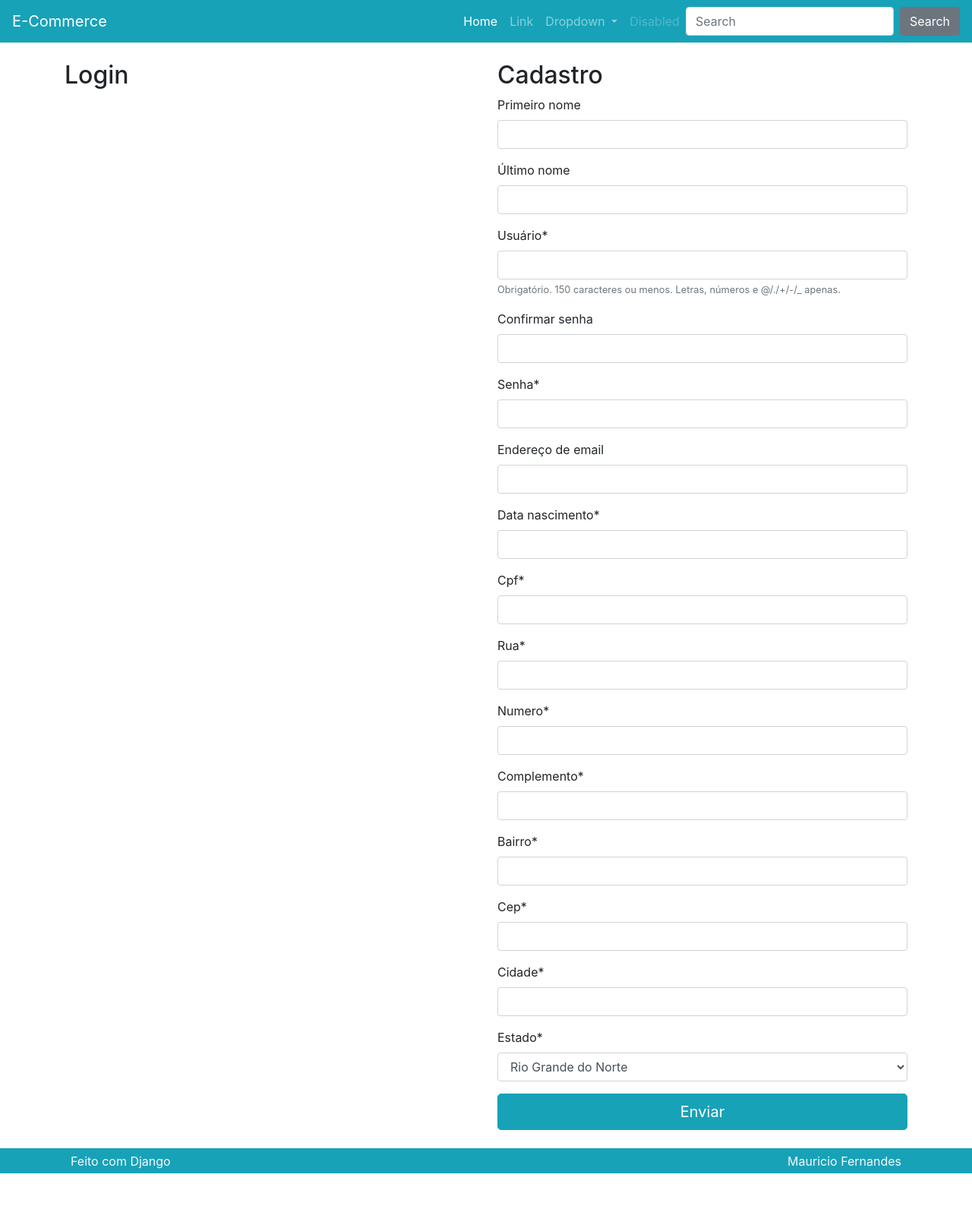
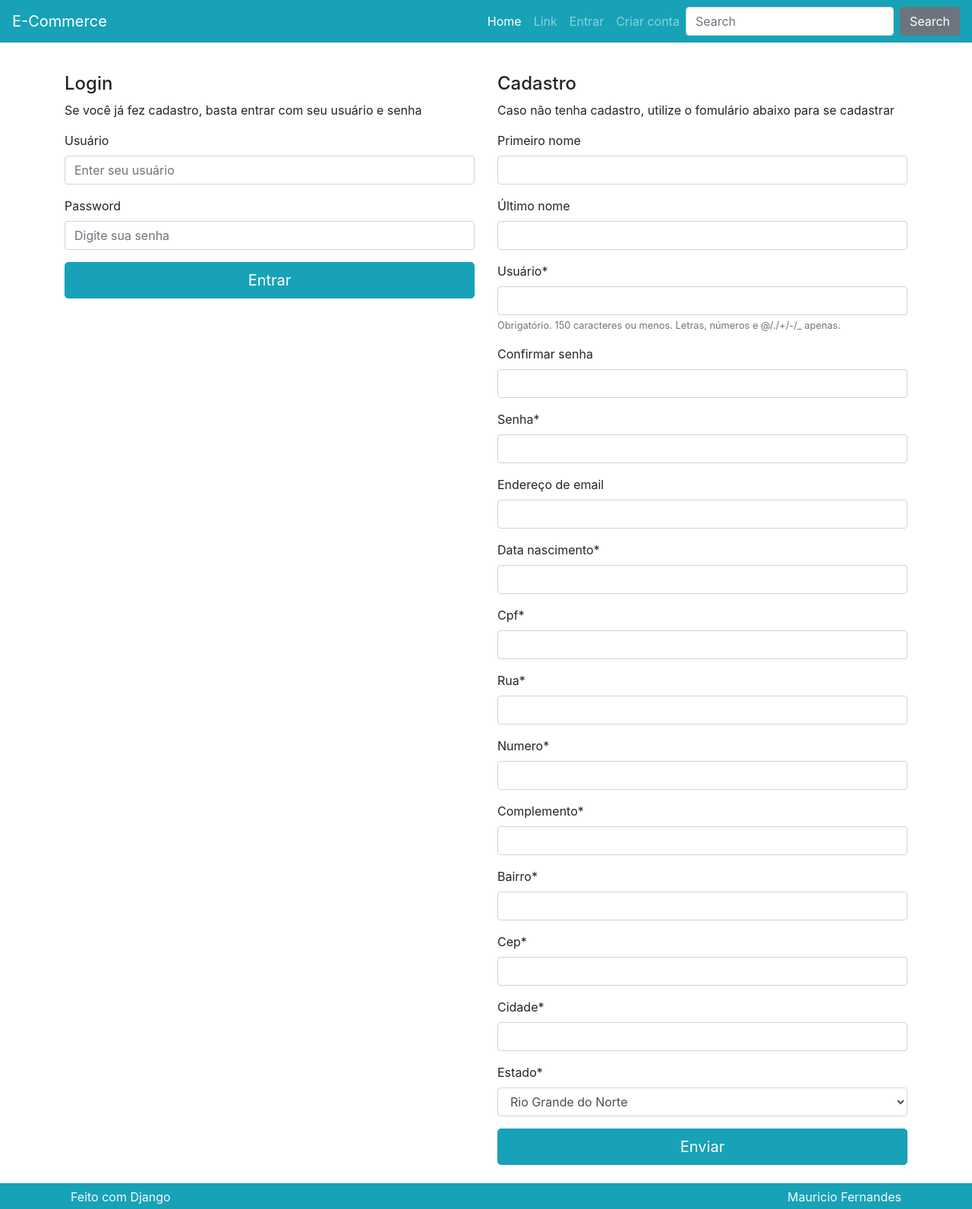
Before and after one commit to apla77/E-Commerce, a Django app: page /perfil/ in a window 1280 px wide. Shown: the whole page at 76% size. Before the commit the page ends 1545 px from the top, so only its background shows below. Run offline with Django 3.2, Linux system fonts and the light colour scheme; some libraries are stand-ins or nearby versions.

Commit message:
Criação do login e logout do usuário

```diff
--- a/perfil/templates/perfil/atualizar.html
+++ b/perfil/templates/perfil/atualizar.html
@@ -1,5 +1,6 @@
 {% extends 'perfil/criar.html' %}
 
 {% block titulocadastro %}
-<h2>Atualizar dados</h2>
+<h2>Atualizar cadastro</h2>
+<p> Utilize o formulário para atualizar seus dados.</p>
 {% endblock %}
--- a/perfil/templates/perfil/criar.html
+++ b/perfil/templates/perfil/criar.html
@@ -6,15 +6,32 @@
 <div class="row">
 
     {% if not request.user.is_authenticated %}
-    <div class="col-lg">
-        <h2>Login</h2>
+    <div class="col-lg mt-3">
+        <h4>Login</h4>
+        <p>Se você já fez cadastro, basta entrar com seu usuário e senha </p>
+
+        <form method="POST" action="{% url 'perfil:login' %}">
+            {% csrf_token %}
+            <div class="form-group">
+                <label for="InpuUsuario1">Usuário</label>
+                <input type="text" name="username" class="form-control" id="InpuUsuario1"
+                       aria-describedby="usuarioHelp" placeholder="Enter seu usuário">
+            </div>
+            <div class="form-group">
+                <label for="exampleInputPassword1">Password</label>
+                <input name="password" type="password" class="form-control" id="exampleInputPassword1"
+                       placeholder="Digite sua senha">
+            </div>
+            <button type="submit" class="btn btn-primary btn-block btn-lg">Entrar</button>
+        </form>
     </div>
     {% endif %}
 
-    <div class="col-lg">
+    <div class="col-lg mt-3">
 
         {% block titulocadastro %}
-        <h2>Cadastro</h2>
+        <h4>Cadastro</h4>
+        <p>Caso não tenha cadastro, utilize o fomulário abaixo para se cadastrar</p>
         {% endblock %}
         <form method="POST" action="">
             {% csrf_token %}
--- a/perfil/views.py
+++ b/perfil/views.py
@@ -1,9 +1,10 @@
-from django.shortcuts import render, get_object_or_404
+from django.shortcuts import render, get_object_or_404, redirect
 from django.views.generic import ListView
 from django.views import View
 from django.http import HttpResponse
 from django.contrib.auth.models import User
-from django.contrib.auth import authenticate, login
+from django.contrib.auth import authenticate, login, logout
+from django.contrib import messages
 import copy
 
 from . import models
@@ -130,7 +131,20 @@ class Criar(BasePerfil):
 
             self.request.session['carrinho'] = self.carrinho
             self.request.session.save()
+
+            messages.success(
+                self.request,
+                'Cadastro realizado com sucesso.'
+            )
+
+            messages.success(
+                self.request,
+                'Você fez login no sistema.'
+            )
+
+            return redirect('perfil:criar')
             return self.renderizar
+
 
 class Atualizar(View):
     def get(self, *args, **kwargs):
@@ -138,10 +152,40 @@ class Atualizar(View):
 
 
 class Login(View):
-    def get(self, *args, **kwargs):
-        return HttpResponse('Login')
+    def post(self, *args, **kwargs):
+        username = self.request.POST.get('username')
+        password = self.request.POST.get('password')
+
+        if not username or not password:
+            messages.error(
+                self.request,
+                'Usuário ou senha inválidos.'
+            )
+            return redirect('perfil:criar')
+
+        usuario = authenticate(
+            self.request, username=username, password=password)
+
+        if not usuario:
+            messages.error(
+                self.request,
+                'Usuário ou senha inválidos.'
+            )
+            return redirect('perfil:criar')
+
+        login(self.request, user=usuario)
+
+        messages.success(
+            self.request,
+            'Você fez login no sistema.'
+        )
+        return redirect('produto:carrinho')
 
 
 class Logout(View):
     def get(self, *args, **kwargs):
-        return HttpResponse('Logout')
+        carrinho = copy.deepcopy(self.request.session.get('carrinho'))
+        logout(self.request)
+        self.request.session['carrinho'] = carrinho
+        self.request.session.save()
+        return redirect('produto:lista')
--- a/templates/parciais/_nav.html
+++ b/templates/parciais/_nav.html
@@ -15,21 +15,28 @@
             <li class="nav-item">
                 <a class="nav-link" href="#">Link</a>
             </li>
+
+            {% if request.user.is_authenticated %}
             <li class="nav-item dropdown">
                 <a class="nav-link dropdown-toggle" href="#" id="navbarDropdown" role="button"
                    data-toggle="dropdown" aria-haspopup="true" aria-expanded="false">
-                    Dropdown
+                    Conta
                 </a>
                 <div class="dropdown-menu" aria-labelledby="navbarDropdown">
-                    <a class="dropdown-item" href="#">Action</a>
-                    <a class="dropdown-item" href="#">Another action</a>
-                    <div class="dropdown-divider"></div>
-                    <a class="dropdown-item" href="#">Something else here</a>
+                    <a class="dropdown-item" href="{% url 'perfil:criar' %}">Atualizar dados</a>
+                    <a class="dropdown-item" href="{% url 'perfil:logout' %}">Sair</a>
                 </div>
             </li>
+            {% else %}
+
             <li class="nav-item">
-                <a class="nav-link disabled" href="#">Disabled</a>
+                <a class="nav-link" href="{% url 'perfil:criar' %}">Entrar</a>
             </li>
+
+            <li class="nav-item">
+                <a class="nav-link" href="{% url 'perfil:criar' %}">Criar conta</a>
+            </li>
+            {% endif %}
 
             {% if request.session.carrinho %}
             <li class="nav-item">
@@ -45,7 +52,7 @@
                         </span>
                 </a>
             </li>
-            {% endif        %}
+            {% endif %}
 
         </ul>
         <form class="form-inline my-2 my-lg-0">
```
